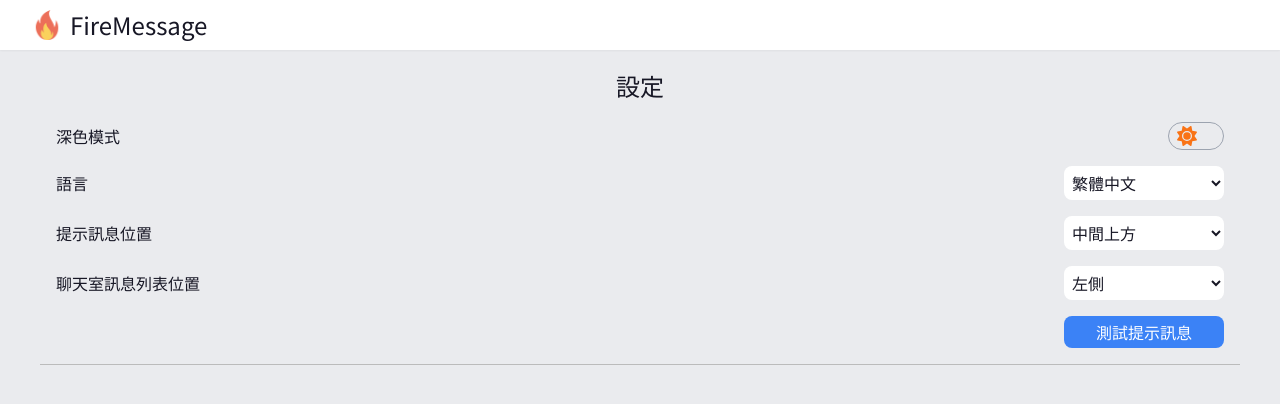
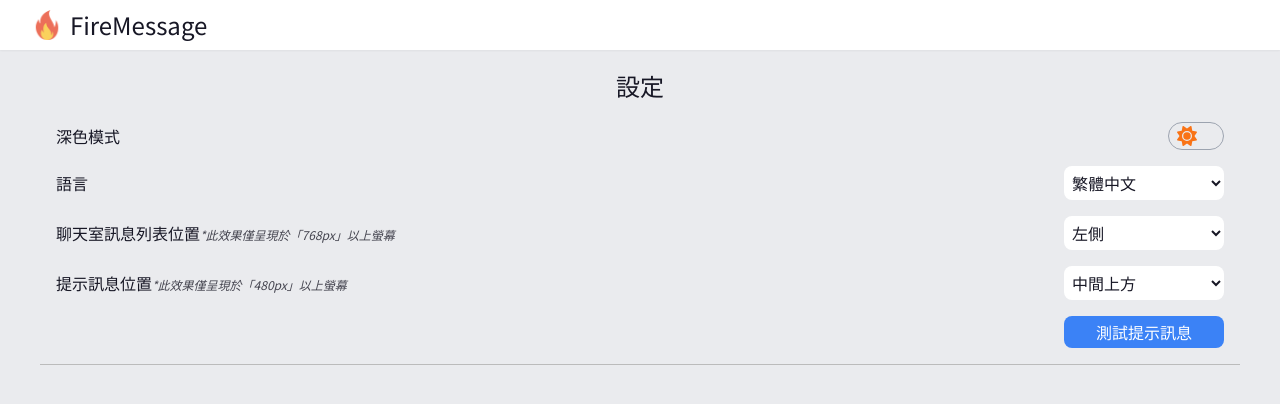
Before and after one commit to mirageapache/FireMessage, a Next.js app: page /setting in a window 1280 px wide. Shown: the top 404 px of the page. Built offline with nearby package versions, Linux system fonts and the light colour scheme; no server answers.

Commit message:
[feat]修正設定頁排版

```diff
--- a/app/(main)/(user)/setting/page.tsx
+++ b/app/(main)/(user)/setting/page.tsx
@@ -111,11 +111,30 @@ function UserSetting() {
             onChange={(e) => handleUpdateSetting("language", e.target.value)}
           >
             <option value="zh-TW">繁體中文</option>
-            <option value="en-US">English</option>
+            {/* <option value="en-US">English</option> */}
           </select>
         </div>
         <div className={cn(listItemStyle)}>
-          <p>提示訊息位置</p>
+          <p>
+            聊天室訊息列表位置
+            <br className="sm:hidden" />
+            <i className="text-xs text-[var(--secondary-text-color)]">*此效果僅呈現於「768px」以上螢幕</i>
+          </p>
+          <select
+            className={selectStyle}
+            value={userSetting?.template}
+            onChange={(e) => handleUpdateSetting("template", e.target.value)}
+          >
+            <option value="left">左側</option>
+            <option value="right">右側</option>
+          </select>
+        </div>
+        <div className={cn(listItemStyle)}>
+          <p>
+            提示訊息位置
+            <br className="sm:hidden" />
+            <i className="text-xs text-[var(--secondary-text-color)]">*此效果僅呈現於「480px」以上螢幕</i>
+          </p>
           <select
             className={selectStyle}
             value={userSetting?.toastifyPosition}
@@ -129,18 +148,6 @@ function UserSetting() {
             <option value="bottom-left">左下方</option>
           </select>
         </div>
-        <div className={cn(listItemStyle)}>
-          <p>聊天室訊息列表位置</p>
-          <select
-            className={selectStyle}
-            value={userSetting?.template}
-            onChange={(e) => handleUpdateSetting("template", e.target.value)}
-          >
-            <option value="left">左側</option>
-            <option value="right">右側</option>
-          </select>
-        </div>
-
         <div className="flex justify-end">
           <button
             type="button"
--- a/components/OAuthSection.tsx
+++ b/components/OAuthSection.tsx
@@ -21,12 +21,12 @@ function OAuthSection() {
         toast.success("歡迎回來！");
       }
     } else {
-      const msg = authErrorHandle(result.error.code);
-      if (msg !== "") {
+      const { errorMsg, errorType } = authErrorHandle(result.error.code);
+      if (errorMsg !== "") {
         Swal.fire({
           title: "登入失敗",
-          text: msg,
-          icon: "error",
+          text: errorMsg,
+          icon: errorType === "warning" ? "warning" : "error",
           confirmButtonText: "確定",
         });
       }
--- a/lib/error.ts
+++ b/lib/error.ts
@@ -1,6 +1,7 @@
 /** auth 錯誤處理 */
 export const authErrorHandle = (code: string) => {
   let errorMsg = "";
+  let errorType = "error";
 
   switch (code) {
     case "auth/email-already-in-use":
@@ -14,11 +15,12 @@ export const authErrorHandle = (code: string) => {
       break;
     case "auth/account-exists-with-different-credential":
       errorMsg = "此帳號已經使用其他第三方登入方式註冊過，請更換登入方式";
+      errorType = "warning";
       break;
     default:
       errorMsg = "註冊失敗";
       break;
   }
 
-  return errorMsg;
+  return { errorMsg, errorType };
 };
```
